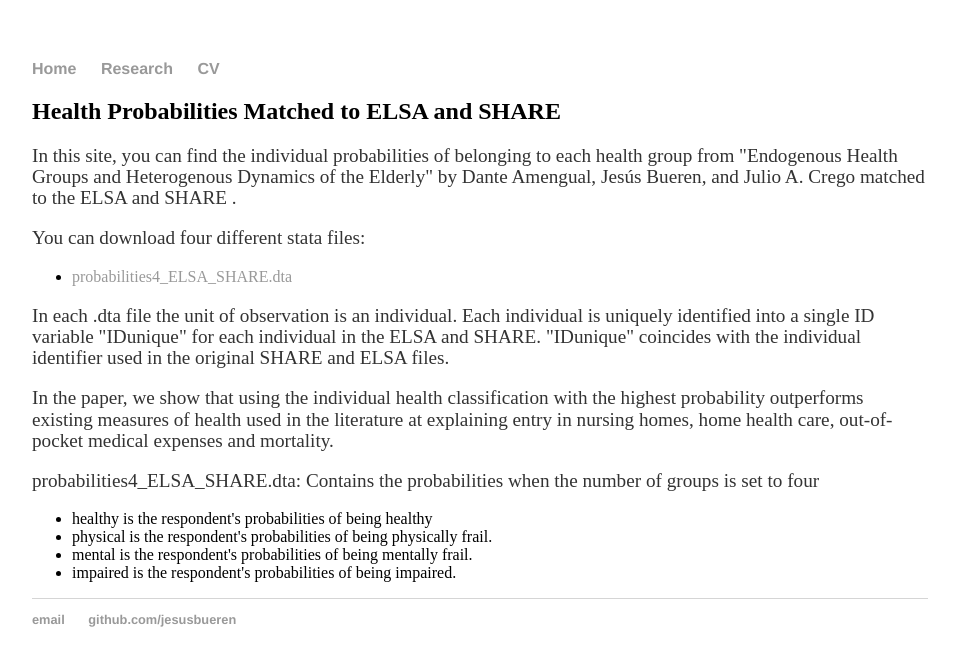
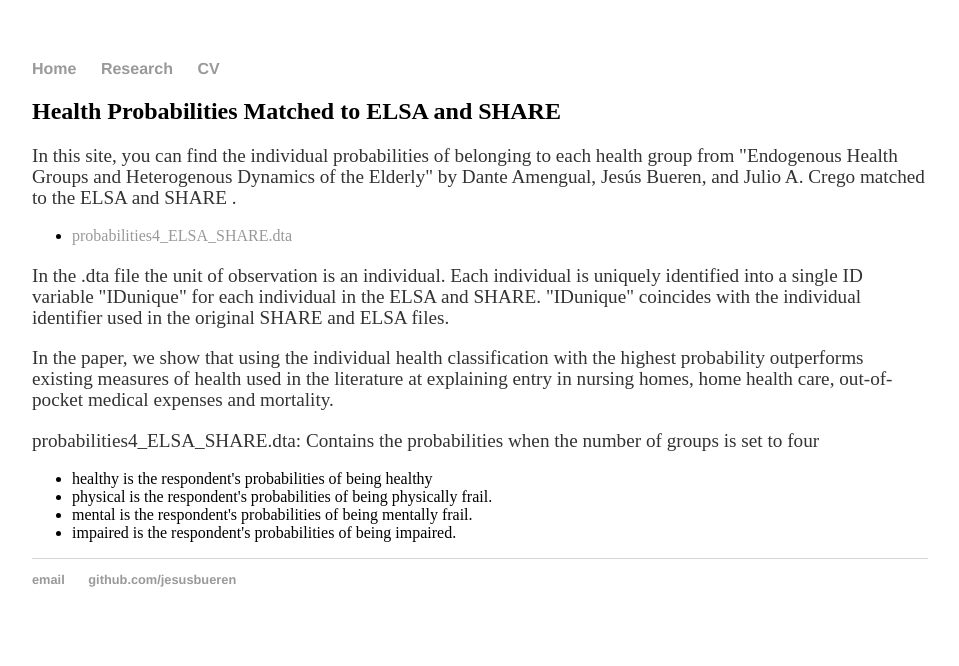
Before and after one commit to jesusbueren/jesusbueren.github.io, a Jekyll site: the page built from research/ABC_match_SHARE/index.html, in a window 1280 px wide. Shown: the top 666 px of the page, without its empty margins (160-1119 px from the left). Built offline with Jekyll 4.4.1, drawn with Linux system fonts in a browser that asks for light colours.

Commit message:
Update index.html

```diff
--- a/research/ABC_match_SHARE/index.html
+++ b/research/ABC_match_SHARE/index.html
@@ -8,12 +8,12 @@
 	<p> In this site, you can find the individual probabilities of belonging to each health group from
     "Endogenous Health Groups and Heterogenous Dynamics of the Elderly" by Dante Amengual, Jesús Bueren,
     and Julio A. Crego matched to the ELSA and SHARE .</p>
-<p> You can download four different stata files: </p>
+
 <ul>
   <li><a href="probabilities4_ELSA_SHARE.dta"> probabilities4_ELSA_SHARE.dta </a> </li>
 </ul>
 
-<p>In each .dta file the unit of observation is an individual. Each individual is uniquely identified into a single
+<p>In the .dta file the unit of observation is an individual. Each individual is uniquely identified into a single
   ID variable "IDunique" for each individual in the ELSA and SHARE. "IDunique" coincides with the
   individual identifier used in the original SHARE and ELSA files. </p>
 
```
